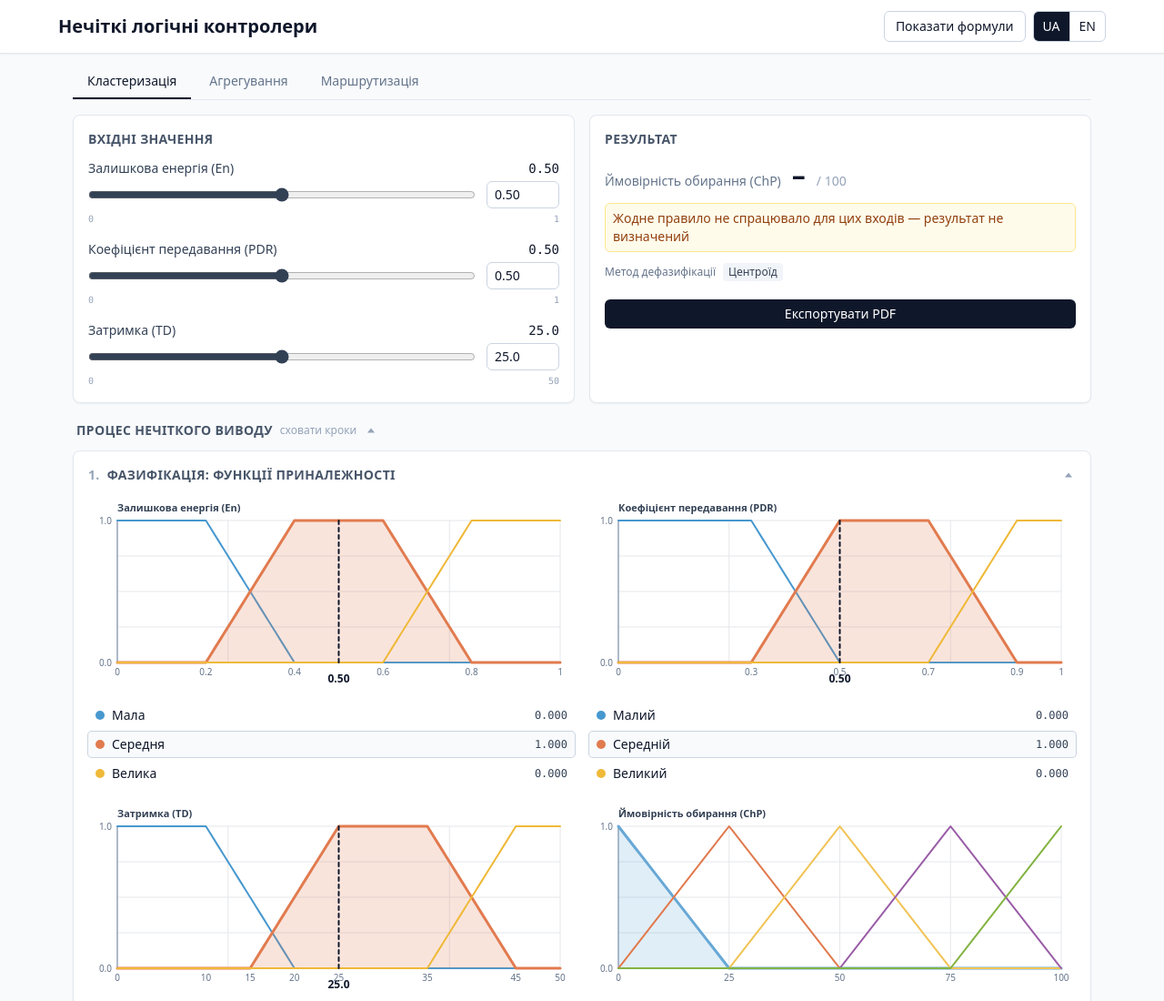
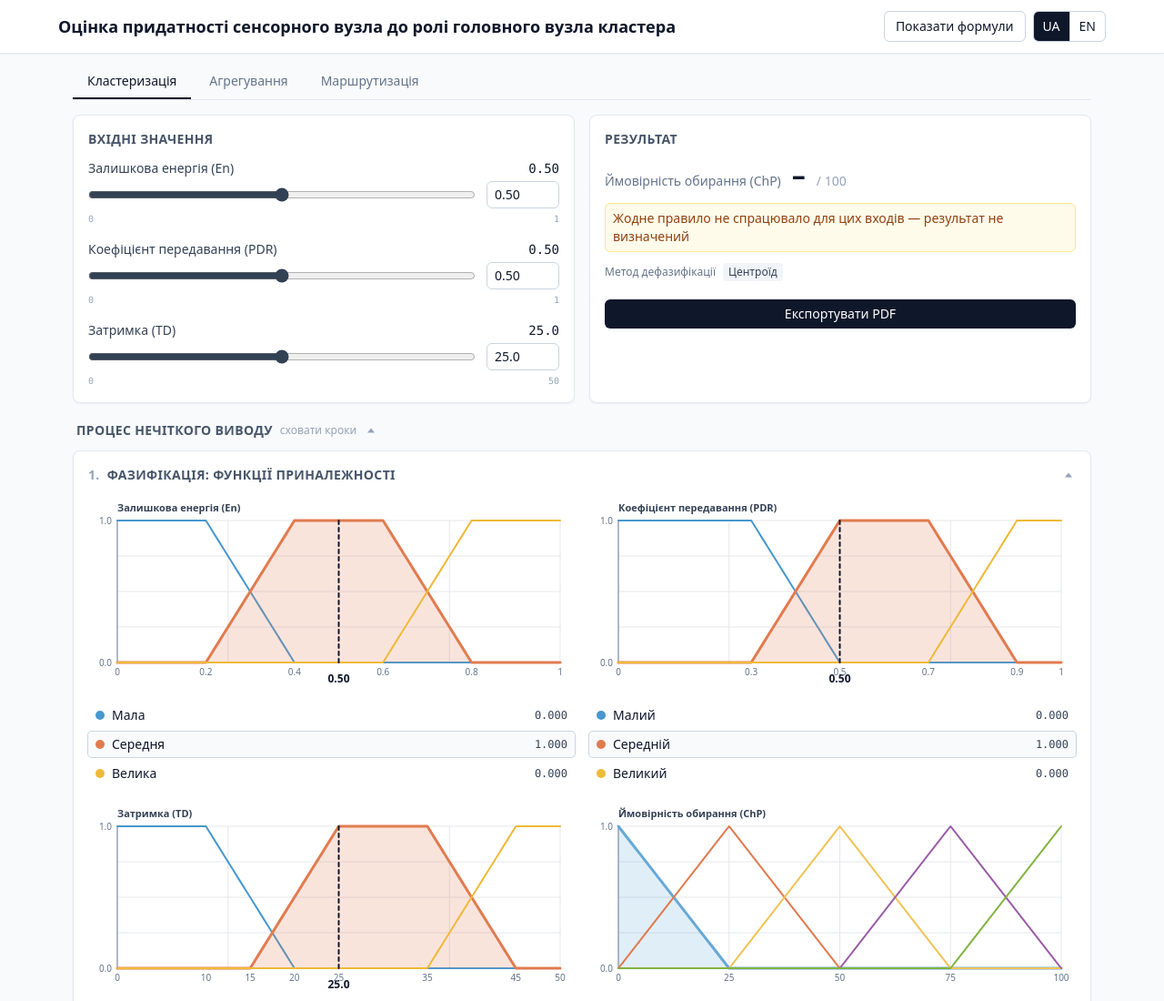
Before and after one commit to vovchara/FuzzyLogic3in1out, a website built with Vite: page index.html in a window 1280 px wide. Shown: the top 1100 px of the page at 91% size. Built offline with nearby package versions, Linux system fonts and the light colour scheme; what @thi.ng/fuzzy would draw is missing.

Commit message:
tittles fixes

```diff
--- a/src/components/appShell.ts
+++ b/src/components/appShell.ts
@@ -22,7 +22,8 @@ export function mountAppShell(container: HTMLElement, ctx: AppShellCtx): Unmount
       <header class="px-4 py-3 border-b bg-white shadow-sm sticky top-0 z-10">
         <div class="max-w-6xl mx-auto flex items-center justify-between gap-3 flex-wrap">
           <div>
-            <h1 class="text-lg md:text-xl font-semibold text-slate-900" data-i18n="app.title"></h1>
+            <h1 class="text-base md:text-lg font-semibold text-slate-900 leading-snug"
+                data-system-title></h1>
           </div>
           <div class="flex gap-2 items-center flex-wrap">
             <button type="button" id="showFormulasBtn"
@@ -43,6 +44,26 @@ export function mountAppShell(container: HTMLElement, ctx: AppShellCtx): Unmount
     ctx.store.setState({ formulasOpen: true });
   });
 
+  // The app's own name says nothing useful on screen, so the heading carries
+  // the active controller's purpose. The browser tab keeps the app name: it
+  // identifies the window and should not shift under the user. Writing the key
+  // back into data-i18n leaves the heading to applyI18n on a language switch;
+  // document.title has no such hook and is refreshed explicitly.
+  const headingEl = q(container, "[data-system-title]");
+  let titledSystemId = "";
+  function syncTitle(force = false): void {
+    const { activeSystemId } = ctx.store.getState();
+    if (activeSystemId === titledSystemId && !force) return;
+    const system = ctx.systems.find((s) => s.id === activeSystemId);
+    if (!system) return;
+    titledSystemId = activeSystemId;
+    headingEl.dataset.i18n = system.descriptionKey;
+    headingEl.textContent = t(system.descriptionKey);
+    document.title = t("app.name");
+  }
+  syncTitle();
+  const titleUnsub = ctx.store.subscribe(() => syncTitle());
+
   const unmounts: Unmount[] = [];
   unmounts.push(mountLanguageSwitcher(q(container, "#langSwitcher")));
   unmounts.push(mountTabBar(q(container, "#tabBar"), ctx));
@@ -50,10 +71,14 @@ export function mountAppShell(container: HTMLElement, ctx: AppShellCtx): Unmount
   unmounts.push(mountFormulasModal(q(container, "#modalRoot"), ctx));
 
   applyI18n(container, t);
-  const langUnsub = onLanguageChange(() => applyI18n(container, t));
+  const langUnsub = onLanguageChange(() => {
+    applyI18n(container, t);
+    syncTitle(true);
+  });
 
   return () => {
     langUnsub();
+    titleUnsub();
     for (const u of unmounts) u();
   };
 }
--- a/src/i18n/locales/en.json
+++ b/src/i18n/locales/en.json
@@ -1,6 +1,6 @@
 {
   "app": {
-    "title": "Fuzzy Logic Controllers"
+    "name": "Fuzzy controllers for WSN"
   },
   "actions": {
     "calculate": "Calculate",
@@ -60,7 +60,7 @@
   "systems": {
     "commCtrl": {
       "name": "Clustering",
-      "description": "Cluster head selection probability for a sensor node based on residual energy, packet delivery ratio, and transmission delay.",
+      "description": "Suitability of a sensor node for the cluster-head role",
       "variables": {
         "residualEnergy": "Residual Energy (En)",
         "packetDeliveryRatio": "Packet Delivery Ratio (PDR)",
@@ -70,7 +70,7 @@
     },
     "routing": {
       "name": "Routing",
-      "description": "Route status evaluation for WSN based on residual energy, distance to the next node, and link quality.",
+      "description": "Route status evaluation for WSN",
       "variables": {
         "residualEnergy": "Residual Energy (RE)",
         "distance": "Distance to Next Node (Dist)",
@@ -80,7 +80,7 @@
     },
     "aggregation": {
       "name": "Aggregation",
-      "description": "Data aggregation priority for WSN based on energy expenditure, distance to the cluster head, and data transmission rate.",
+      "description": "Data aggregation priority for WSN",
       "variables": {
         "expandedEnergy": "Expanded Energy (EE)",
         "distanceToCH": "Distance to Cluster Head (Dist)",
--- a/src/i18n/locales/ua.json
+++ b/src/i18n/locales/ua.json
@@ -1,6 +1,6 @@
 {
   "app": {
-    "title": "Нечіткі логічні контролери"
+    "name": "Нечіткі контролери БСМ"
   },
   "actions": {
     "calculate": "Обчислити",
@@ -60,7 +60,7 @@
   "systems": {
     "commCtrl": {
       "name": "Кластеризація",
-      "description": "Оцінка ймовірності обрання сенсорного вузла головним вузлом кластера на основі залишкової енергії, коефіцієнта передавання та затримки.",
+      "description": "Оцінка придатності сенсорного вузла до ролі головного вузла кластера",
       "variables": {
         "residualEnergy": "Залишкова енергія (En)",
         "packetDeliveryRatio": "Коефіцієнт передавання (PDR)",
@@ -70,7 +70,7 @@
     },
     "routing": {
       "name": "Маршрутизація",
-      "description": "Оцінка статусу маршруту в WSN на основі залишкової енергії, відстані до наступного вузла та якості зв'язку.",
+      "description": "Оцінка статусу маршруту в БСМ",
       "variables": {
         "residualEnergy": "Залишкова енергія (RE)",
         "distance": "Відстань до вузла (Dist)",
@@ -80,7 +80,7 @@
     },
     "aggregation": {
       "name": "Агрегування",
-      "description": "Визначення пріоритету агрегації даних у WSN на основі енергетичних витрат, відстані до головного вузла кластера та швидкості передачі.",
+      "description": "Визначення пріоритету агрегації даних у БСМ",
       "variables": {
         "expandedEnergy": "Енергетичні витрати (EE)",
         "distanceToCH": "Відстань до вузла кластера (Dist)",
```
Also changed, not shown: index.html (+1 -1 lines).
